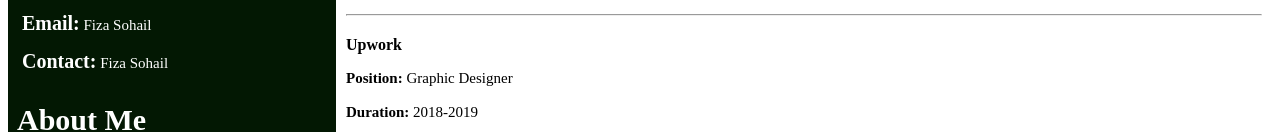
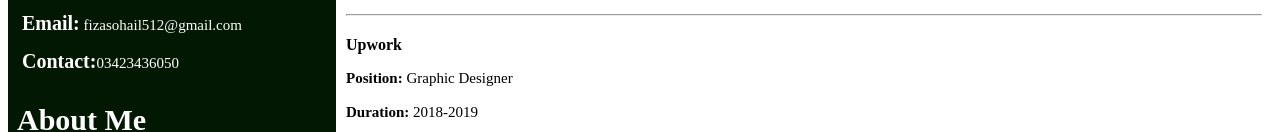
Before and after one commit to FizaSohail1/Hackhathons, a plain HTML site: page milestone1-2/index.html in a window 1280 px wide. Shown: the part 399-531 px from the top of the page. Drawn offline with Linux system fonts and the light colour scheme.

Commit message:
Static resume

```diff
--- a/milestone1-2/index.html
+++ b/milestone1-2/index.html
@@ -16,8 +16,8 @@
             <div class="personalInfo">
                 <h2>Personal Info</h2>
                 <p><strong>Name:</strong> Fiza Sohail</p>
-                <p><strong>Email:</strong> Fiza Sohail</p>
-                <p><strong>Contact:</strong> Fiza Sohail</p>
+                <p><strong>Email:</strong> fizasohail512@gmail.com</p>
+                <p><strong>Contact:</strong>03423436050</p>
 
                 <div class="about">
                     <h3>About Me</h3>
```
